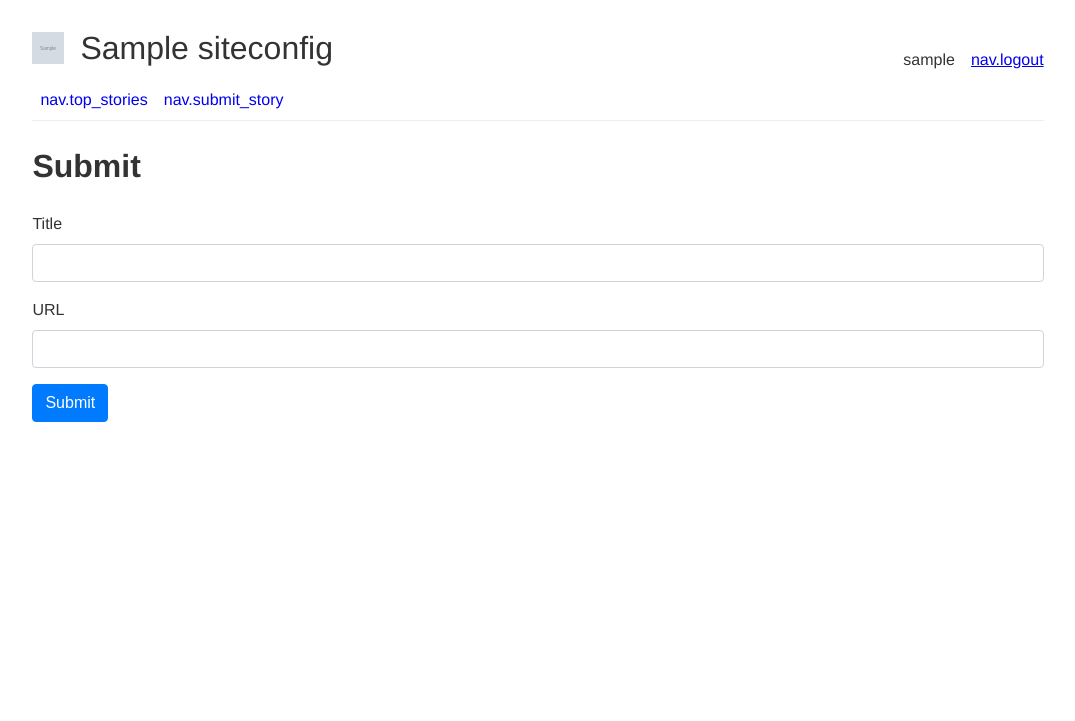
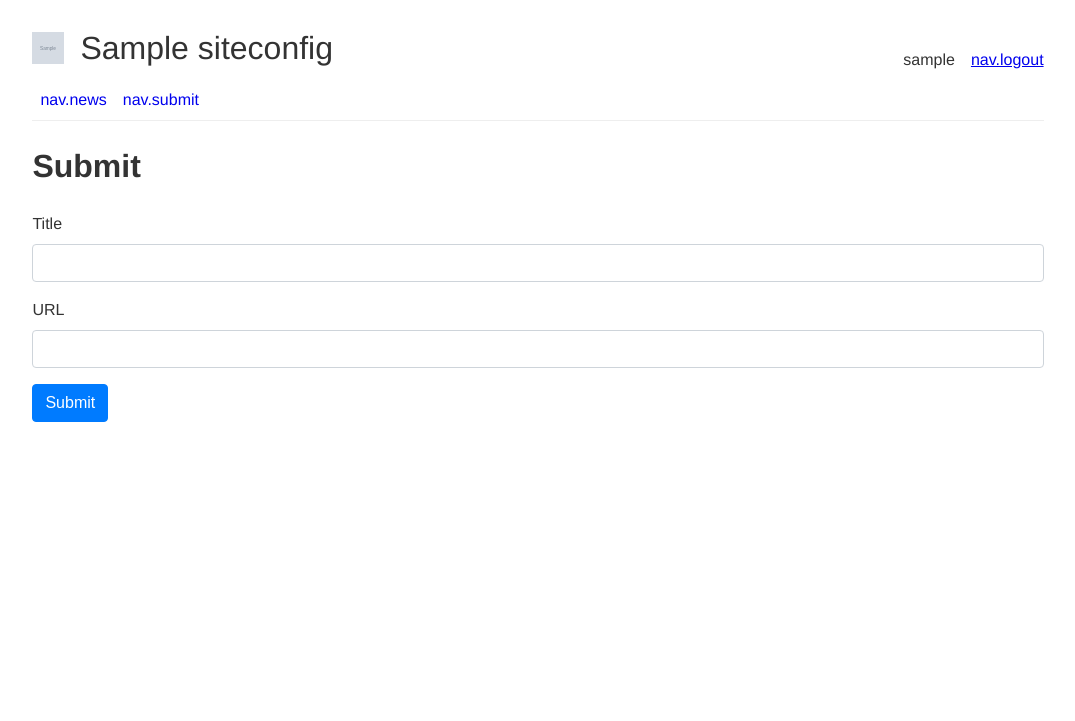
Before and after one commit to StuartMacKay/django-lynx, a Django app: page /news/add in a window 1280 px wide. Shown: the top 721 px of the page, without its empty margins (102-1177 px from the left). Run offline with Django 3.2, Linux system fonts and the light colour scheme; a user stored in the database is signed in; tables that the repository leaves empty hold one stand-in row (values such as "Sample post"); grey boxes marked "Sample" are stand-in pictures; parts of the project's set-up code (start-up, migrations or seed data) failed here and were passed over; some libraries are stand-ins or nearby versions.

Commit message:
Change "Top stories" in the site menu to "News"
There is only going to be one news section. The split between the front
page and new items seen in HackerNews and Lobste.rs is too confusing and
is really designed for sites with a large number of contributions. When
the project gets to that point then it will get revisited. Instead there
will be a main news page then an archive where stories will be grouped
by day, by week, etc.

```diff
--- a/lynx/site/templates/snippets/nav.html
+++ b/lynx/site/templates/snippets/nav.html
@@ -1,13 +1,13 @@
 {% load i18n %}
 <nav class="c-site-nav">
-  {% url "news:list-items" as top_stories %}
-  {% url "news:add-item" as submit_story %}
+  {% url "news:list-items" as news %}
+  {% url "news:add-item" as submit %}
   <ul class="c-site-nav__link-list">
-    <li class="c-site-nav__link-item{% if request.path == top_stories %} nav__link-item--active{% endif %}">
-      <a class="c-site-nav__link" href="{{ top_stories }}">{% trans "nav.top_stories" %}</a>
+    <li class="c-site-nav__link-item{% if request.path == news %} nav__link-item--active{% endif %}">
+      <a class="c-site-nav__link" href="{{ news }}">{% trans "nav.news" %}</a>
     </li>
-    <li class="c-site-nav__link-item{% if request.path == submit_story %} nav__link-item--active{% endif %}">
-      <a class="c-site-nav__link" href="{{ submit_story }}">{% trans "nav.submit_story" %}</a>
+    <li class="c-site-nav__link-item{% if request.path == submit %} nav__link-item--active{% endif %}">
+      <a class="c-site-nav__link" href="{{ submit }}">{% trans "nav.submit" %}</a>
     </li>
   </ul>
 </nav>
```
Also changed, not shown: lynx/site/locale/en/LC_MESSAGES/django.po, 1 other file.
